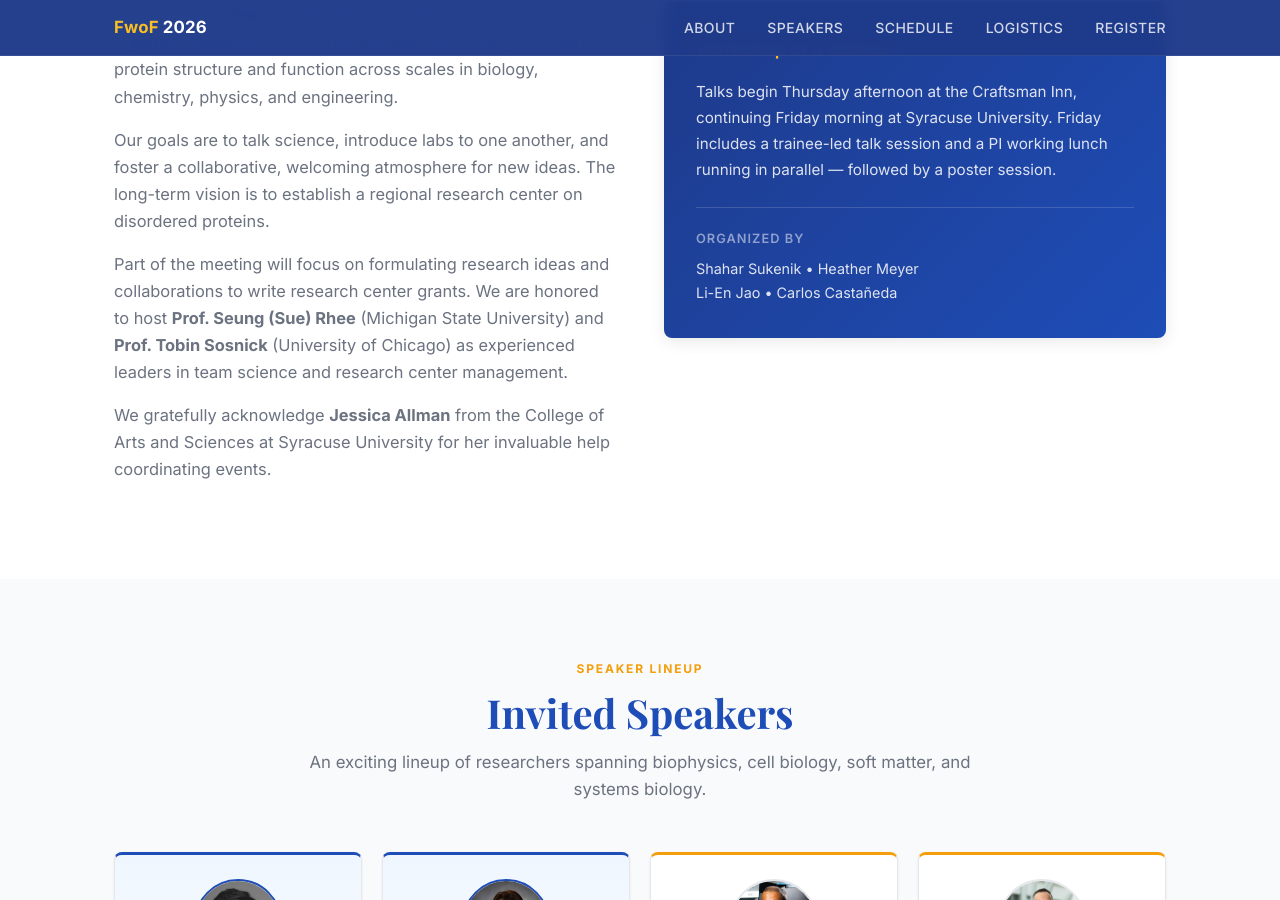
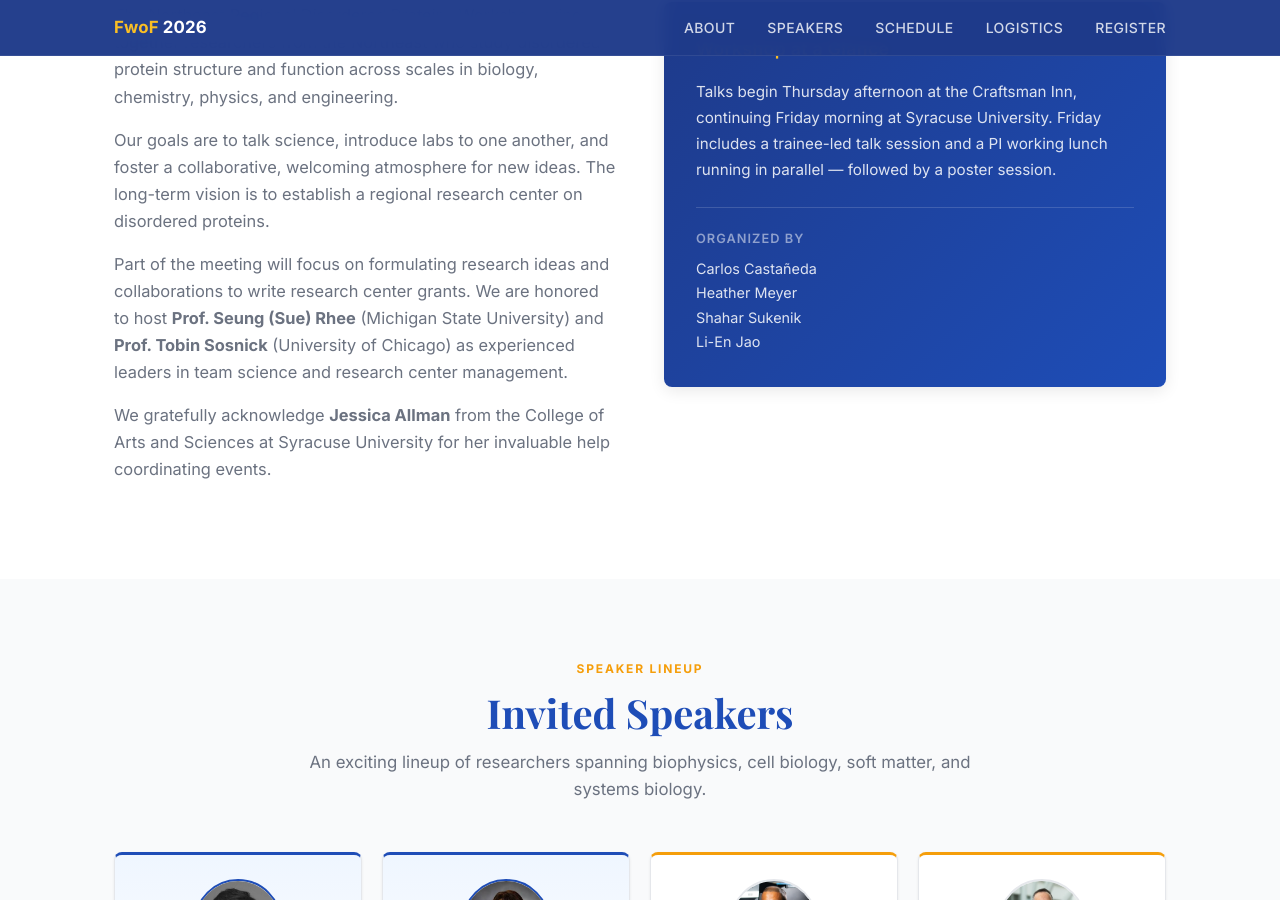
Before and after one commit to shaharsu/fwof-website, a Jekyll site: the page built from index.html, in a window 1280 px wide and 900 px high, scrolled down 1503 px. Built offline with Jekyll 4.4.1, drawn with Linux system fonts in a browser that asks for light colours; some web fonts are replaced.

```diff
--- a/index.html
+++ b/index.html
@@ -131,8 +131,10 @@ description: "A regional workshop on disordered protein structure and function.
         <div class="organizers">
           <span>Organized by</span>
           <p>
-            Shahar Sukenik &bull; Heather Meyer<br>
-            Li-En Jao &bull; Carlos Casta&ntilde;eda
+            Carlos Casta&ntilde;eda<br>
+            Heather Meyer<br>
+            Shahar Sukenik<br>
+            Li-En Jao
           </p>
         </div>
       </div>
```
